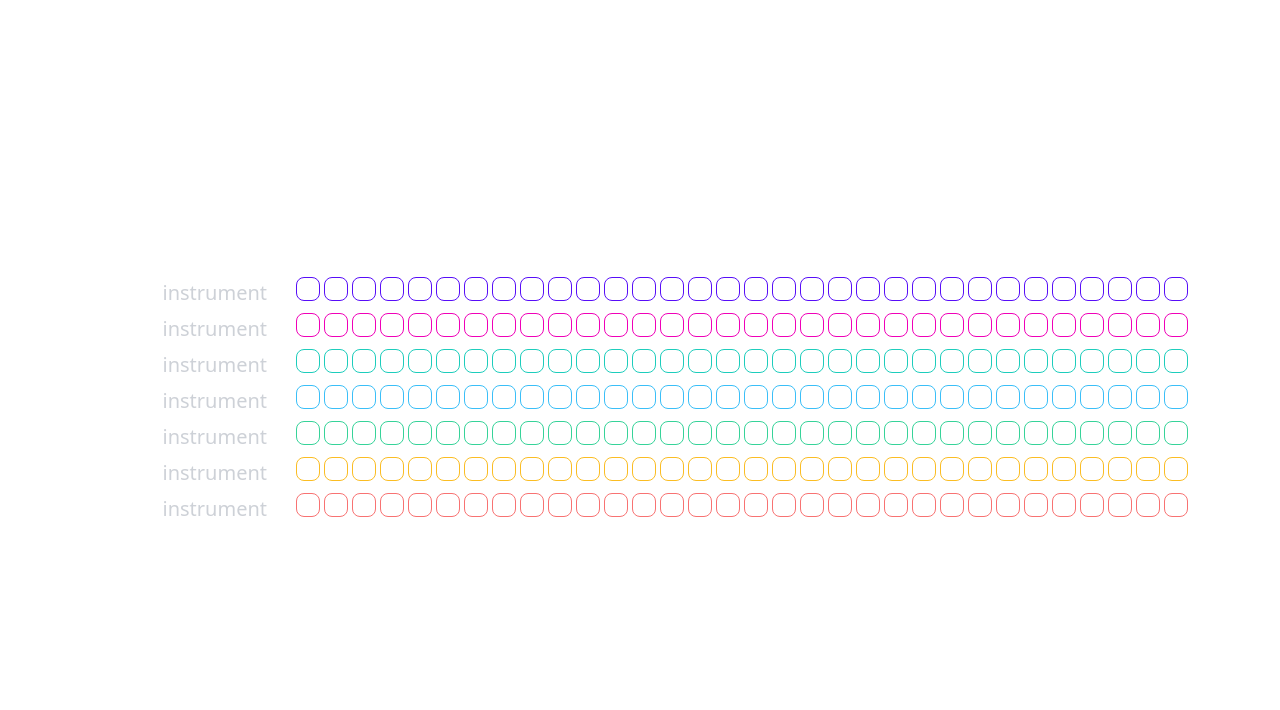
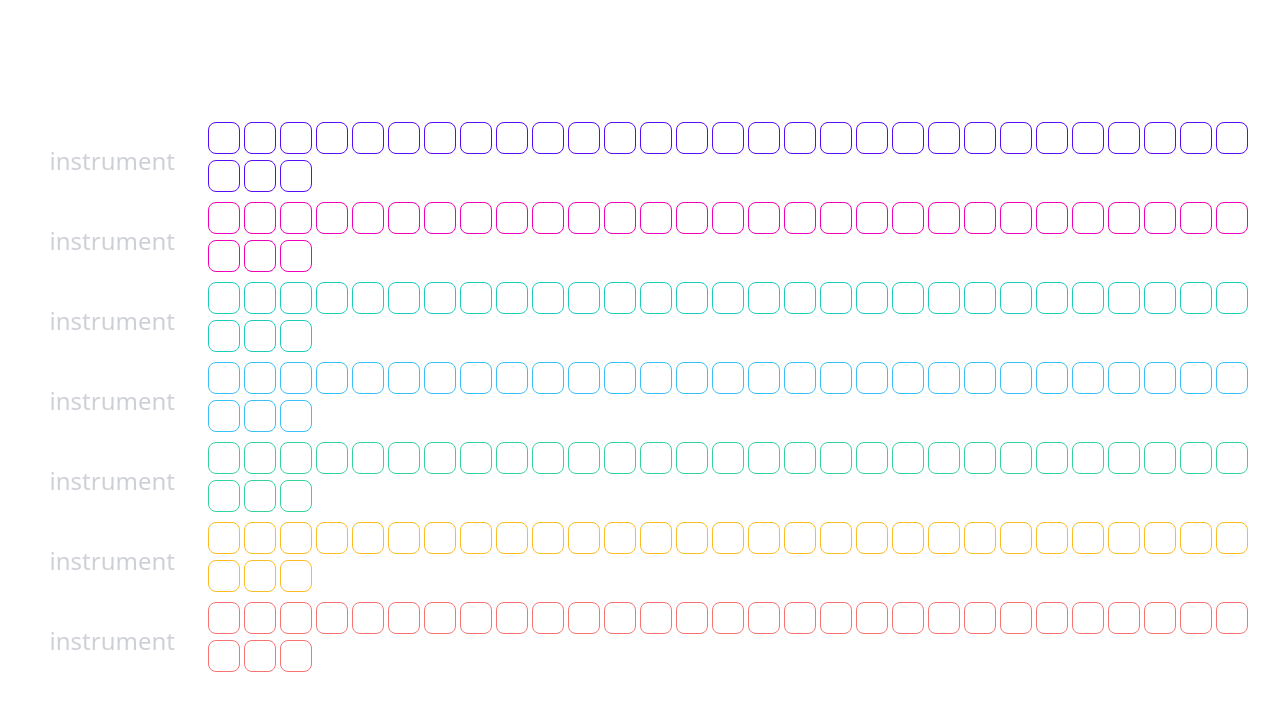
Before and after one commit to BKSchatzki/songstruct, a React (Vite) app: page / in a window 1280 px wide. Shown: the top 710 px of the page. Built offline with nearby package versions, Linux system fonts and the light colour scheme.

Commit message:
Increase size of Row elements

```diff
--- a/src/App.jsx
+++ b/src/App.jsx
@@ -1,12 +1,9 @@
 import "./index.css";
 import DivGrid from "./components/DivGrid";
-import Cell from "./components/Cell";
-import Header from "./components/Header";
-import Row from "./components/Row";
 
 function App() {
   return (
-    <div className="flex h-screen items-center">
+    <div className="flex h-screen items-center justify-between">
       <DivGrid />
     </div>
   );
--- a/src/components/Cell.jsx
+++ b/src/components/Cell.jsx
@@ -6,7 +6,7 @@ function Cell(props) {
   return (
     <input
       type="checkbox"
-      className={`checkbox checkbox-md mr-1 checkbox-${props.rowColor}`}
+      className={`checkbox checkbox-lg mr-1 checkbox-${props.rowColor}`}
     />
   );
 }
--- a/src/components/Header.jsx
+++ b/src/components/Header.jsx
@@ -6,7 +6,7 @@ function Header(props) {
       <input
         type="text"
         placeholder="instrument"
-        className={`input input-sm w-48 text-end text-xl placeholder:opacity-50 text-${props.rowColor}`}
+        className={`input input-md w-48 text-end text-2xl placeholder:opacity-50 text-${props.rowColor}`}
       />
     </div>
   );
```
